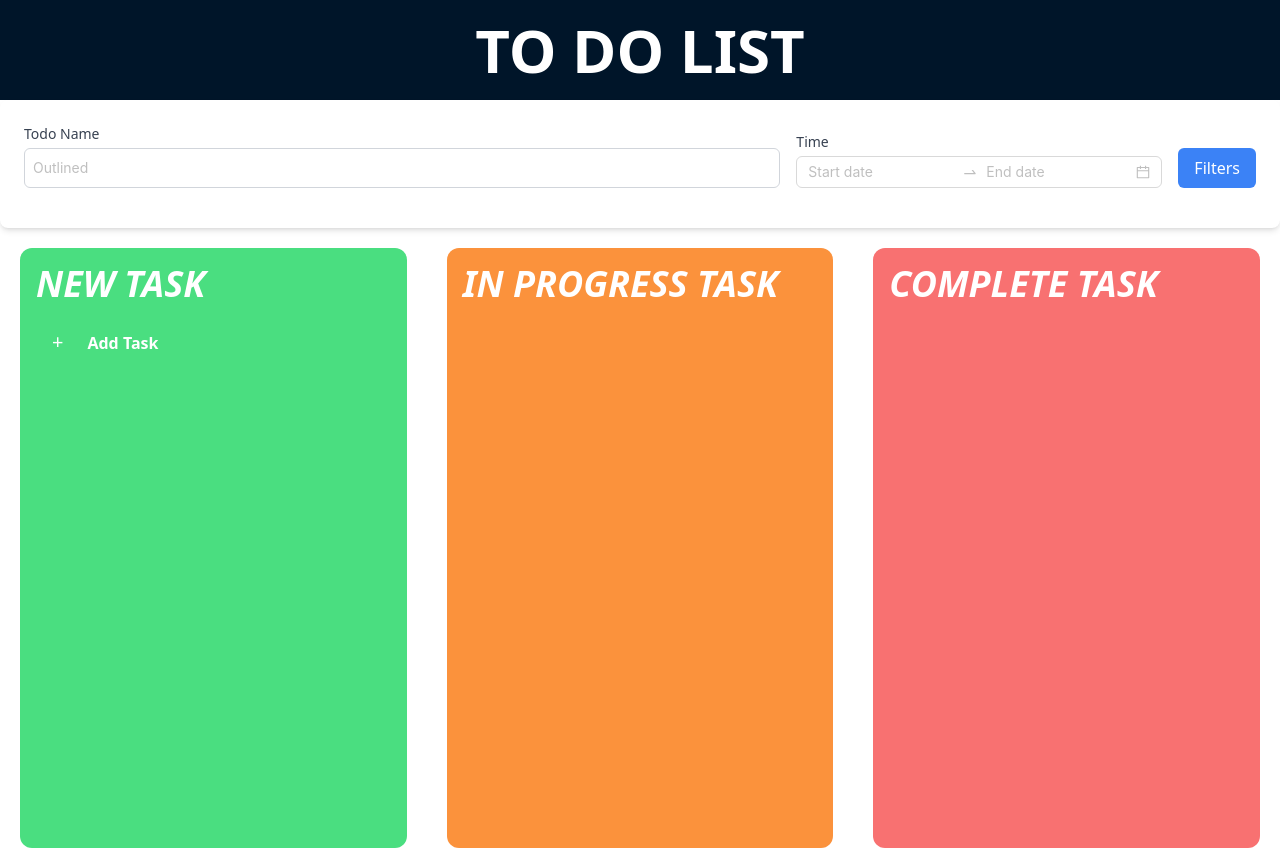
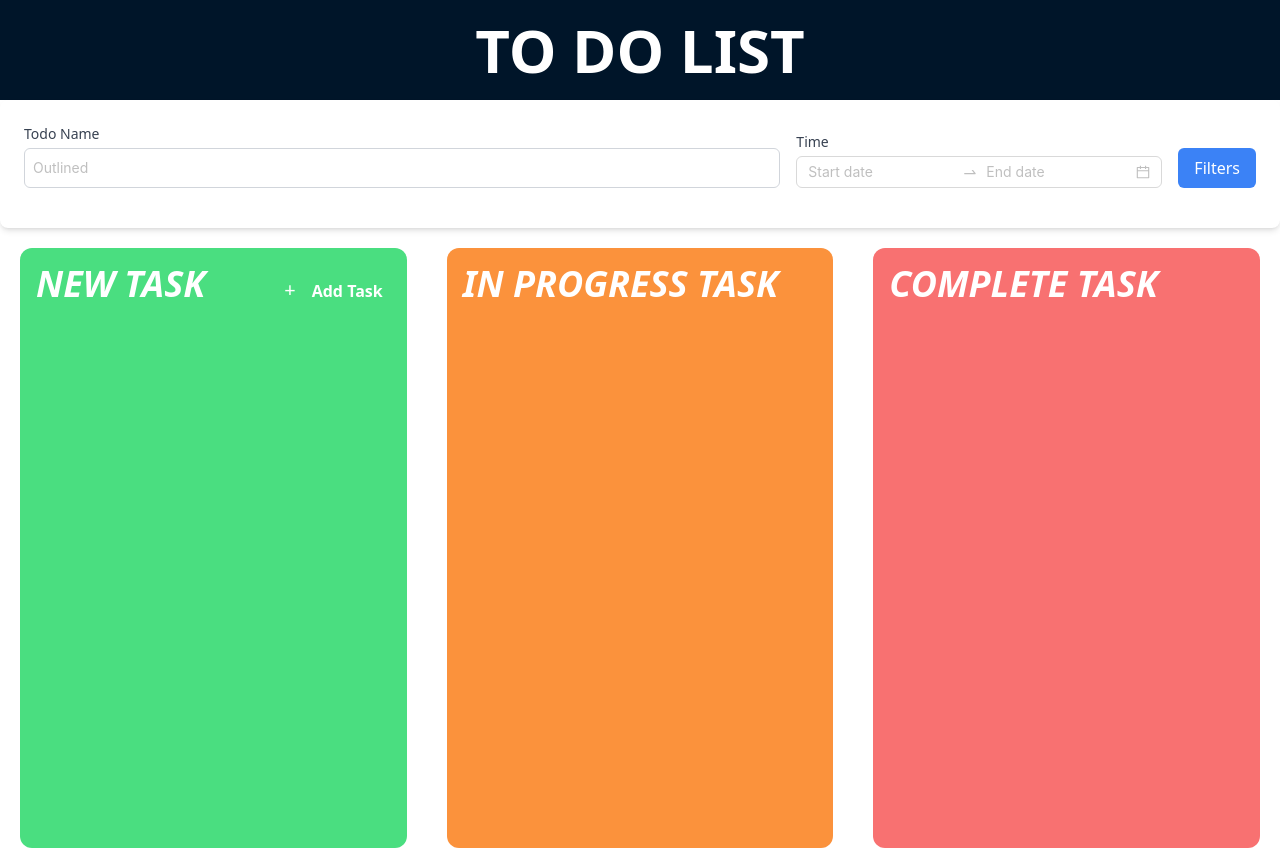
Before and after one commit to datquang03/HCM24_CPL_REACT_12_TEAM3_TODOLIST, a React (Vite) app: page / in a window 1280 px wide. Shown: the top 850 px of the page. Built offline with nearby package versions, Linux system fonts and the light colour scheme.

Commit message:
Refactor AddTaskButton and TaskBox components

```diff
--- a/src/Components/AddTaskButton.tsx
+++ b/src/Components/AddTaskButton.tsx
@@ -11,7 +11,7 @@ const AddTaskButton: React.FC<AddTaskButtonProps> = ({ onSubmitCallback }) => {
     <div>
       {!isOpen ? (
         <div
-          className="mx-4 p-2 flex gap-4 items-baseline cursor-pointer text-white group"
+          className="mx-4 p-2 flex gap-2 items-baseline cursor-pointer text-white group"
           onClick={() => {
             setIsOpen(true);
           }}
--- a/src/Components/TaskBox.tsx
+++ b/src/Components/TaskBox.tsx
@@ -24,12 +24,14 @@ const TaskBox: React.FC<TaskBoxProps> = ({
 
   return (
     <div
-      className={`${color} flex-grow w-1/3 rounded-xl`}
+      className={`${color} flex flex-col flex-grow w-1/3 rounded-xl`}
       onDragOver={handleDragOver}
       onDrop={onDrop} // Handle drop event
     >
-      <div className="text-white text-4xl font-black italic p-4">{title}</div>
-      {canAddTask && <AddTaskButton onSubmitCallback={onSubmitCallback} />}
+      <div className="flex items-baseline justify-between">
+        <div className="text-white text-4xl font-black italic p-4">{title}</div>
+        {canAddTask && <AddTaskButton onSubmitCallback={onSubmitCallback} />}
+      </div>
       <div>{children}</div> {/* Render the children prop */}
     </div>
   );
```
